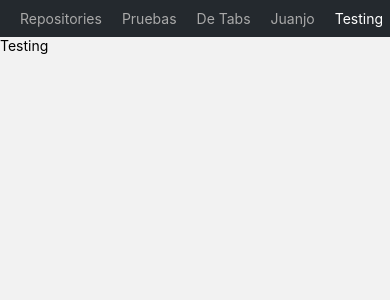
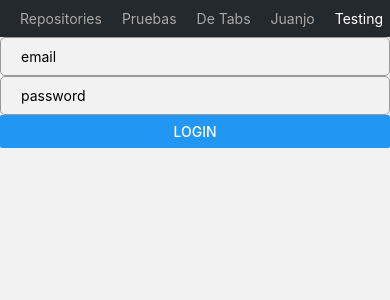
Before and after one commit to JuanjoOrt/learning-react-native, a React Native app: screen /Testing in a window 390 px wide. Shown: the top 300 px of the page. Built offline with nearby package versions, Linux system fonts and the light colour scheme.

Commit message:
adding some changes

```diff
--- a/package.json
+++ b/package.json
@@ -14,6 +14,7 @@
     "@react-navigation/native-stack": "^6.8.0",
     "expo": "~46.0.9",
     "expo-status-bar": "~1.4.0",
+    "formik": "^2.2.9",
     "react": "18.0.0",
     "react-dom": "18.0.0",
     "react-native": "0.69.5",
--- a/src/components/Main.jsx
+++ b/src/components/Main.jsx
@@ -2,15 +2,14 @@ import React from 'react'
 import { NavigationContainer } from '@react-navigation/native';
 import RepositoryList from './RepositoryList';
 import { createNativeStackNavigator } from '@react-navigation/native-stack';
-import {Text} from 'react-native';
 import TestingPage from './TestingPage';
-import Layout from './Layout';
-
+import { StatusBar } from 'expo-status-bar'
 const Stack = createNativeStackNavigator();
 
 export default function Main () {
   return (
     <NavigationContainer >
+        <StatusBar style='light' />
         <Stack.Navigator
           initialRouteName="Home"
           screenOptions={{
--- /dev/null
+++ b/src/components/StyledTextInput.jsx
@@ -0,0 +1,47 @@
+import React from 'react'
+import {Text, TextInput, View, StyleSheet} from 'react-native'
+import {useField, useFormikContext} from 'formik';
+
+export function StyledTextInput ({name, required, validate, ...rest}) {
+  const { submitCount } = useFormikContext()
+  const validation = (required && !validate) ? validateRequired : validate
+  const [field, meta, helpers] = useField({ name, validate: validation, ...rest })
+  const showError = submitCount > 0 && meta.error
+  const handleChange = (newValue) => helpers.setValue(newValue)
+
+  return (
+    <View>
+      <TextInput
+        style={styles.input}
+        value={field.value}
+        name={field.name}
+        onChangeText={handleChange}
+        {...rest}
+      />
+      {showError && <Text style={styles.errorText}>{meta.error}</Text>}
+    </View>
+  )
+}
+
+const styles = StyleSheet.create({
+  input: {
+    borderRadius: 5,
+    borderWidth: 1,
+    borderColor: '#999',
+    paddingHorizontal: 20,
+    paddingVertical: 10,
+  },
+  errorText: {
+    color: '#bb2424',
+    fontWeight: 'bold',
+    marginBottom: 10
+  }
+})
+
+export const validateRequired = (value) => {
+  let error
+  if (!value || (typeof (value) === 'string' && value.trim() === '')) {
+    error = 'Este campo es obligatorio.'
+  }
+  return error
+}
--- a/src/components/TestingPage.jsx
+++ b/src/components/TestingPage.jsx
@@ -1,12 +1,41 @@
 import Layout from './Layout';
-import {Text} from 'react-native';
+import {Button, Text, TextInput, View} from 'react-native';
+import { Formik } from 'formik';
+import {StyledTextInput} from './StyledTextInput';
+
+const initialValues = {
+  email: '',
+  password: ''
+}
 
 export default function TestingPage () {
+
+  const handleSubmit = (values) => {
+    console.log(values)
+  }
+
   return (
     <Layout>
-      <Text>
-        Testing
-      </Text>
+      <Formik initialValues={initialValues} onSubmit={handleSubmit}>
+        { ({ handleSubmit }) => (
+         <View>
+           <StyledTextInput
+             placeholder='email'
+             name='email'
+             required
+           />
+           <StyledTextInput
+             placeholder='password'
+             name='password'
+             required
+           />
+           <Button
+             onPress={handleSubmit}
+             title='Login'
+           />
+         </View>
+        )}
+      </Formik>
     </Layout>
   )
 }
```
Also changed, not shown: 1 other file (tests, documents, lock files or other folders).
